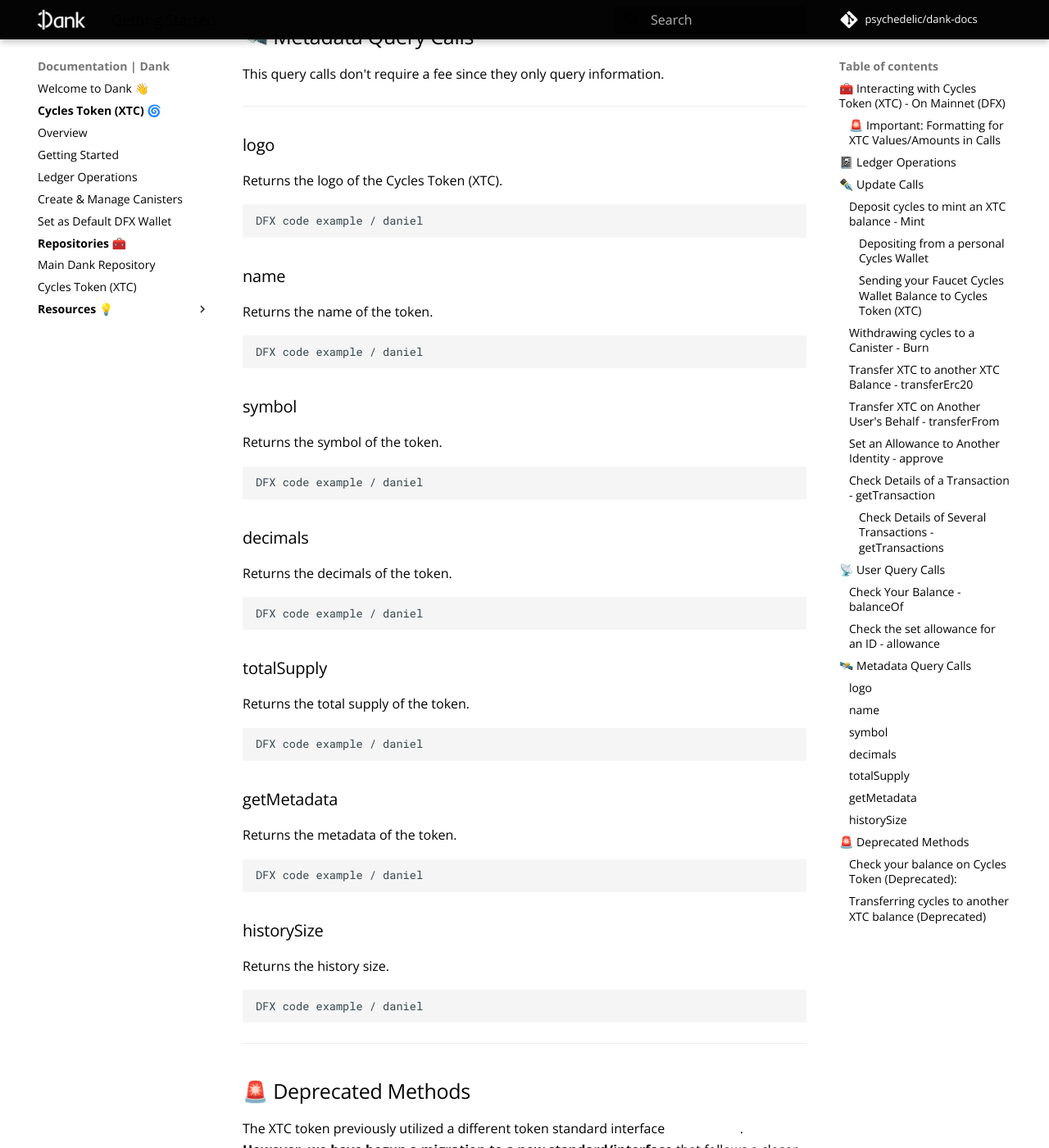
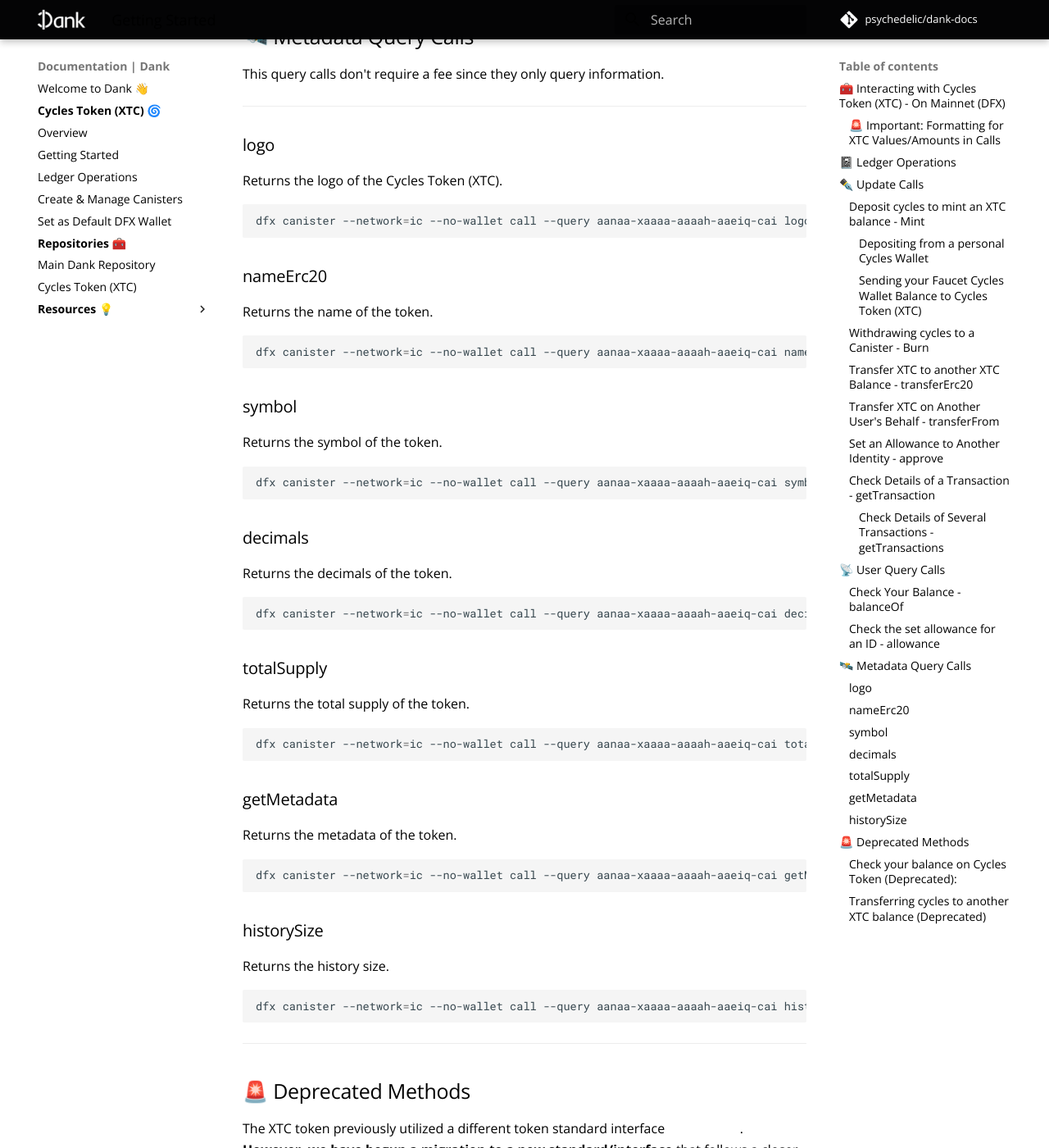
Before and after one commit to Psychedelic/dank-docs, an MkDocs documentation site: the page built from docs/xtc/getting-started.md, in a window 1280 px wide and 1400 px high, scrolled down 4410 px. Shown: the whole window at 82% size. Built offline with MkDocs 1.6.1 and Material for MkDocs 9.7.7, drawn with Linux system fonts in a browser that asks for light colours; comment, search, counter and statistics services are not loaded; some of the changed text lies outside the part shown.

Commit message:
update-methods

````diff
--- a/docs/xtc/getting-started.md
+++ b/docs/xtc/getting-started.md
@@ -90,7 +90,7 @@
 
 
 ```bash
-DFX code example / daniel
+dfx canister --network=ic --no-wallet call aanaa-xaaaa-aaaah-aaeiq-cai transferErc20 "(principal \"some-account's-principal-id\", 1000:nat)"
 ```
 
 ---
@@ -100,7 +100,7 @@
 Transfers `value` amount of tokens from user `from` to user `to`, this method allows canister smart contracts to transfer tokens on your behalf, it returns a `TxReceipt` which contains the transaction index or an error message.
 
 ```bash
-DFX code example / daniel
+dfx canister --network=ic --no-wallet call aanaa-xaaaa-aaaah-aaeiq-cai transferFrom "(principal \"from-account-principal\",principal \"to-account-principal\", 1000:nat)"
 ```
 
 ---
@@ -112,7 +112,7 @@
 An allowance permits the `spender` to withdraw tokens from your account, up to the `value` amount. If it is called again it overwrites the current allowance with `value`. There is no upper limit for value.
 
 ```bash
-DFX code example / daniel
+dfx canister --network=ic --no-wallet call aanaa-xaaaa-aaaah-aaeiq-cai approve "(principal \"third-party-account-principal\", 1000:nat)"
 ```
 
 ---
@@ -122,7 +122,7 @@
 Returns transaction detail of the transaction identified by ´index´. If the ´index´ is out of range, the execution traps. Transactions are indexed from zero.
 
 ```bash
-DFX code example / daniel
+dfx canister --network=ic --no-wallet call aanaa-xaaaa-aaaah-aaeiq-cai getTransaction "($txId:nat)"
 ```
 
 ####  Check Details of Several Transactions - getTransactions
@@ -131,7 +131,7 @@
 
 
 ```bash
-DFX code example / daniel
+dfx canister --network=ic --no-wallet call aanaa-xaaaa-aaaah-aaeiq-cai getTransactions "(start:nat, limit:nat)"
 ```
 
 ---
@@ -147,7 +147,7 @@
 Returns the balance of user `who`.
 
 ```bash
-DFX code example / daniel
+dfx canister --network=ic --no-wallet call --query aanaa-xaaaa-aaaah-aaeiq-cai balanceOf "(principal \"who-account-principal\")"
 ```
 
 ### Check the set allowance for an ID - allowance
@@ -155,7 +155,7 @@
 Returns the amount which `spender` is still allowed to withdraw from `owner`.
 
 ```bash
-DFX code example / daniel
+dfx canister --network=ic --no-wallet call --query aanaa-xaaaa-aaaah-aaeiq-cai allowance "(principal \"owner-account-principal\", principal \"spender-account-principal\")"
 ```
 
 ---
@@ -171,15 +171,15 @@
 Returns the logo of the Cycles Token (XTC).
 
 ```bash
-DFX code example / daniel
+dfx canister --network=ic --no-wallet call --query aanaa-xaaaa-aaaah-aaeiq-cai logo "()"
 ```
 
-### name
+### nameErc20
 
 Returns the name of the token.
 
 ```bash
-DFX code example / daniel
+dfx canister --network=ic --no-wallet call --query aanaa-xaaaa-aaaah-aaeiq-cai nameErc20 "()"
 ```
 
 ### symbol
@@ -187,7 +187,7 @@
 Returns the symbol of the token.
 
 ```bash
-DFX code example / daniel
+dfx canister --network=ic --no-wallet call --query aanaa-xaaaa-aaaah-aaeiq-cai symbol "()"
 ```
 
 ### decimals
@@ -195,7 +195,7 @@
 Returns the decimals of the token.
 
 ```bash
-DFX code example / daniel
+dfx canister --network=ic --no-wallet call --query aanaa-xaaaa-aaaah-aaeiq-cai decimals "()"
 ```
 
 ### totalSupply
@@ -203,7 +203,7 @@
 Returns the total supply of the token.
 
 ```bash
-DFX code example / daniel
+dfx canister --network=ic --no-wallet call --query aanaa-xaaaa-aaaah-aaeiq-cai totalSupply "()"
 ```
 
 
@@ -212,7 +212,7 @@
 Returns the metadata of the token.
 
 ```bash
-DFX code example / daniel
+dfx canister --network=ic --no-wallet call --query aanaa-xaaaa-aaaah-aaeiq-cai getMetadata "()"
 ```
 
 ### historySize
@@ -220,7 +220,7 @@
 Returns the history size.
 
 ```bash
-DFX code example / daniel
+dfx canister --network=ic --no-wallet call --query aanaa-xaaaa-aaaah-aaeiq-cai historySize "()"
 ```
 
 ---
````
